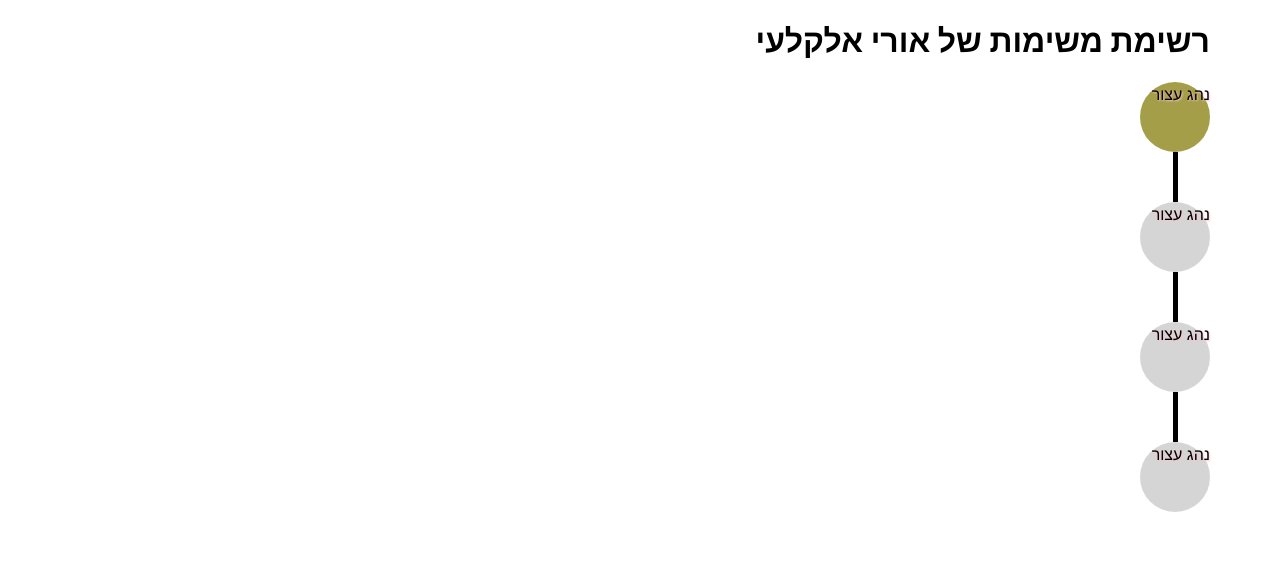
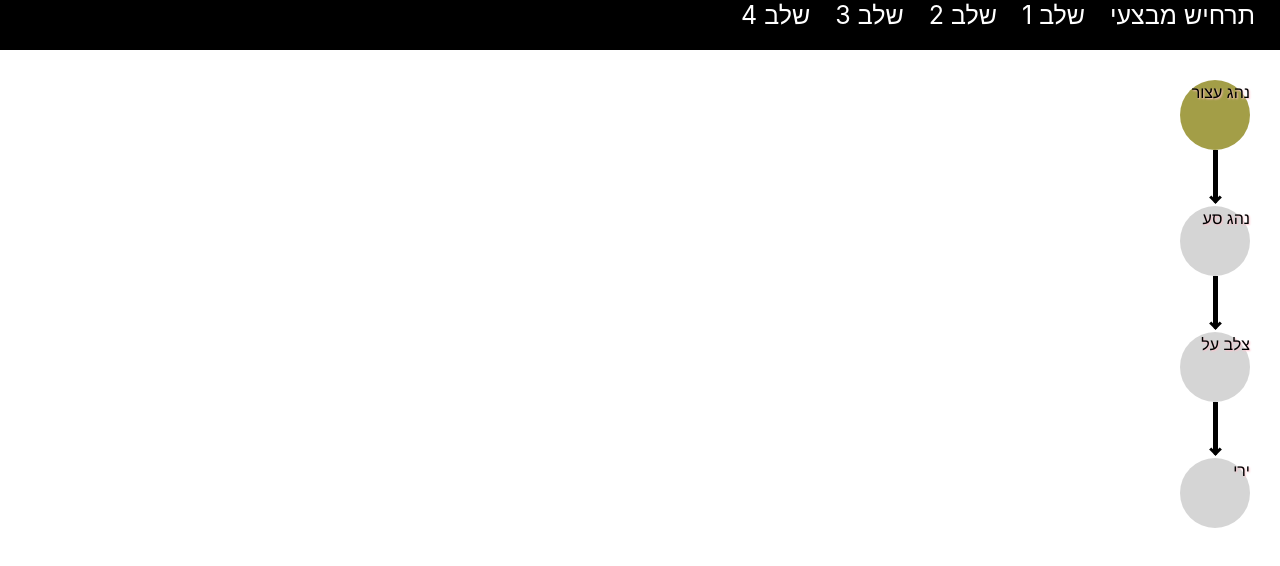
Before and after one commit to orialcalay/scenario_client, a React (Create React App) app in the folder scenario_client_app/: page / in a window 1280 px wide. Shown: the top 566 px of the page. Built offline with nearby package versions, Linux system fonts and the light colour scheme.

Commit message:
Add base nav-bar.
Continue process icon dev

```diff
--- a/scenario_client_app/src/App.css
+++ b/scenario_client_app/src/App.css
@@ -1,12 +1,7 @@
 .app-global{
+  position: relative;
+  background-color: white;
   direction: rtl;
-  position: relative;
-  right: 70px;
-  background-color: white;
-}
-
-.app-header{
-
 }
 
 .circle-style{
@@ -18,3 +13,20 @@
   width:100px;
   height:100px;
 }
+
+.main-nav{
+  list-style: none;
+  margin: 0;
+  padding: 0;
+}
+
+.main-nav li{
+  float: left;
+}
+
+.main-nav li a{
+  text-indent: -999999px;
+  overflow: hidden;
+  display: block;
+  height: 72px;
+}
--- a/scenario_client_app/src/App.js
+++ b/scenario_client_app/src/App.js
@@ -1,11 +1,14 @@
 import React from 'react';
 import './App.css';
 import ProcessIcon from './processIcon.js';
+import NavBar from './navBar.js';
 
 function App() {
   return (
     <div className="app-global">
-        <h1 className='app-header'>רשימת משימות של אורי אלקלעי</h1>
+        {/* <h1 className='app-header'>רשימת משימות של אורי אלקלעי</h1> */}
+        {/* <ProcessIcon></ProcessIcon> */}
+        <NavBar></NavBar>
         <ProcessIcon></ProcessIcon>
     </div>
   );
--- a/scenario_client_app/src/circle.js
+++ b/scenario_client_app/src/circle.js
@@ -10,7 +10,7 @@ export default function Circle({initialState, text}) {
     }
     return (
         <div className={className}>
-            <span className='circle-text'>נהג עצור</span>
+            <span className='circle-text'>{text}</span>
         </div>
     );
   }
--- /dev/null
+++ b/scenario_client_app/src/navBar.css
@@ -0,0 +1,26 @@
+#navigation{
+    width:100%;
+    height:50px;
+    background-color:black;
+}
+
+#navigation ul {
+    margin: 0;
+    padding:0;
+}
+
+#navigation ul li {
+    display:inline;
+    list-style:none;
+    margin-right:25px;
+    font-size: 25px;
+ }
+
+#navigation li a{
+    color:#fff;
+    text-decoration:none;
+}
+
+#navigation li a:hover{
+    text-decoration:underline;
+}
--- /dev/null
+++ b/scenario_client_app/src/navBar.js
@@ -0,0 +1,17 @@
+import React, {useState} from 'react';
+import './navBar.css';
+
+export default function NavBar() {
+
+    return (
+        <div id="navigation">
+            <ul>
+                <li><a href="#">תרחיש מבצעי</a></li>
+                <li><a href="#">שלב 1</a></li>
+                <li><a href="#">שלב 2</a></li>
+                <li><a href="#">שלב 3</a></li>
+                <li><a href="#">שלב 4</a></li>
+            </ul>
+        </div>
+    );
+  }
--- a/scenario_client_app/src/processIcon.css
+++ b/scenario_client_app/src/processIcon.css
@@ -3,4 +3,20 @@
     width: 5px;
     background-color: black;
     margin-right: 32.5px;
+    margin-bottom: -14px;
 }
+
+.arrow-down{
+    margin-right: 30.215px;
+    border: solid black;
+    border-width: 0 3px 3px 0;
+    display: inline-block;
+    padding: 3px;
+    transform: rotate(45deg);
+    -webkit-transform: rotate(45deg);
+}
+
+.process-icon{
+    margin-right: 30px;
+    margin-top: 30px;
+}
--- a/scenario_client_app/src/processIcon.js
+++ b/scenario_client_app/src/processIcon.js
@@ -5,14 +5,17 @@ import Circle from './circle.js';
 export default function ProcessIcon() {
 
     return (
-        <div>
-            <Circle initialState='true'></Circle>
+        <div className='process-icon'>
+            <Circle initialState='true' text='נהג עצור'></Circle>
             <div className='line-style'></div>
-            <Circle initialState='false'></Circle>
+            <i className='arrow-down'></i>
+            <Circle initialState='false' text='נהג סע'></Circle>
             <div className='line-style'></div>
-            <Circle initialState='false'></Circle>
+            <i className='arrow-down'></i>
+            <Circle initialState='false' text='צלב על'></Circle>
             <div className='line-style'></div>
-            <Circle initialState='false'></Circle>
+            <i className='arrow-down'></i>
+            <Circle initialState='false' text='ירי'></Circle>
         </div>
     );
   }
```
